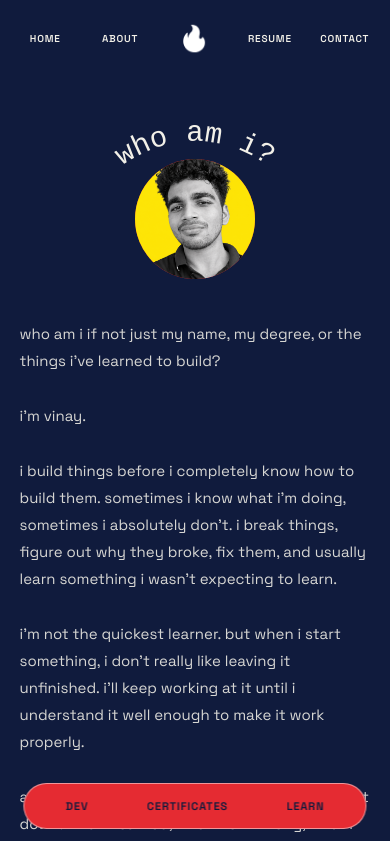
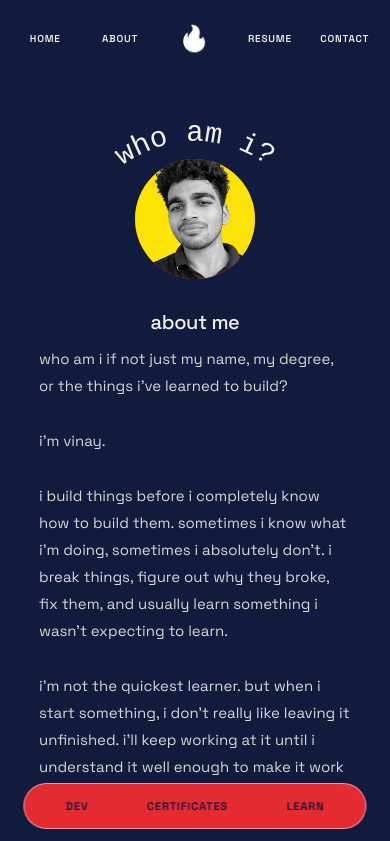
Before and after one commit to vinay-sajith/vinay-portfolio, a React (Vite) app in the folder portfolio--/: page /vinay-portfolio/about in a window 390 px wide. Shown: the top 841 px of the page. Built offline with nearby package versions, Linux system fonts and the light colour scheme; a web font is replaced by a local one.

Commit message:
completed

```diff
--- a/portfolio--/src/index.css
+++ b/portfolio--/src/index.css
@@ -867,7 +867,7 @@ a {
 @media (max-width: 650px) {
 
   .about-page {
-    padding-bottom: 100px;
+    padding-bottom: 90px;
   }
 
   .about-hero {
@@ -897,14 +897,14 @@ a {
   }
 
   .about-title {
-    margin-top: -160px;
+    margin-top: -90px;
     font-size: 20px;
     font-weight: 500;
   }
 
   .about-writing {
-    width: 90%;
-    margin: 55px auto 0;
+    width: 80%;
+    margin: 10px auto 0;
   }
 
   .about-writing > p {
@@ -913,7 +913,7 @@ a {
     line-height: 1.8;
     color: var(--white);
     opacity: 0.88;
-    margin: 0 0 28px;
+    margin: 0px 0 28px;
   }
 }
 
```
